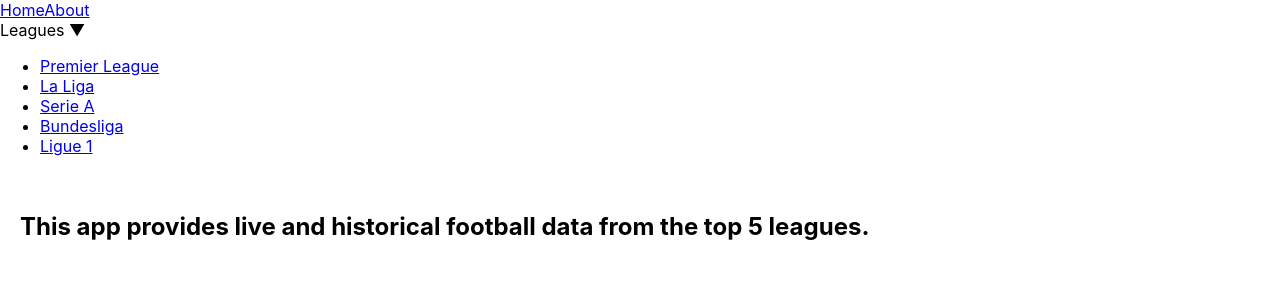
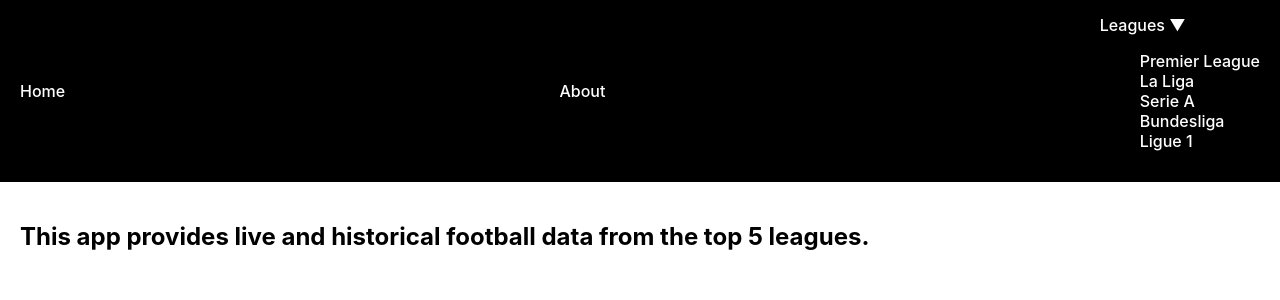
Before and after one commit to cyrusmathew/Football-score-app, a React (Create React App) app: page /about in a window 1280 px wide. Shown: the top 300 px of the page. Built offline with nearby package versions, Linux system fonts and the light colour scheme.

Commit message:
Styled header and added team logos

```diff
--- /dev/null
+++ b/src/components/Header.css
@@ -0,0 +1,26 @@
+.header {
+  background-color: black; /* Dark background */
+  padding: 15px 20px;
+}
+
+.nav {
+  display: flex;
+  align-items: center;
+  justify-content: space-between;
+  gap: 30px;
+}
+
+.nav-link {
+  color: white;
+  text-decoration: none;
+  font-weight: 500;
+  font-size: 16px;
+}
+
+.nav-link:hover {
+  text-decoration: underline;
+}
+
+.dropdown {
+  position: relative;
+}
--- a/src/components/Header.js
+++ b/src/components/Header.js
@@ -1,5 +1,7 @@
 import React from 'react';
 import { Link } from 'react-router-dom';
+import './Header.css';
+
 
 const leagues = [
   { id: 39, name: "Premier League" },
--- a/src/pages/About.js
+++ b/src/pages/About.js
@@ -1,3 +1,5 @@
-export default function About() {
-  return <h2>This app provides live and historical football data from the top 5 leagues.</h2>;
+function About(){
+    return <h2>This app provides live and historical football data from the top 5 leagues.</h2>;
 }
+
+export default About;
--- a/src/pages/Home.js
+++ b/src/pages/Home.js
@@ -1,3 +1,5 @@
-export default function Home() {
-  return <h2>Welcome to the Football Stats App</h2>;
+function Home(){
+    return <h2>Welcome to the Football Stats App</h2>;
 }
+
+export default Home;
--- a/src/pages/LeaguePage.js
+++ b/src/pages/LeaguePage.js
@@ -1,7 +1,7 @@
 import React, { useEffect, useState } from 'react';
 import { useParams } from 'react-router-dom';
 
-export default function LeaguePage() {
+function LeaguePage() {
   const { leagueName } = useParams();
   const [seasonMatches, setSeasonMatches] = useState({});
   const [loading, setLoading] = useState(true);
@@ -31,15 +31,25 @@ export default function LeaguePage() {
       <h2>{leagueName}</h2>
       {Object.keys(seasonMatches).sort().reverse().map(season => (
         <div key={season}>
-          <h3>Season {season}</h3>
+          <h3>
+            Season {season.toString().slice(2)}/{(parseInt(season) + 1).toString().slice(2)}
+          </h3>
           {seasonMatches[season].map(match => (
             <div key={match.match_id} style={{
               padding: '10px',
-              borderBottom: '1px solid #ccc'
+              borderBottom: '1px solid #ccc',
+              display: 'flex',
+              alignItems: 'center',
+              gap: '10px'
             }}>
-              {match.home_team} {match.home_score} - {match.away_score} {match.away_team}
-              <br />
-              <small>{new Date(match.date).toLocaleString()}</small>
+              <img src={match.home_logo} alt="home logo" style={{ height: '20px' }} />
+              <span>{match.home_team}</span>
+              <strong>{match.home_score}</strong>
+              <span>-</span>
+              <strong>{match.away_score}</strong>
+              <span>{match.away_team}</span>
+              <img src={match.away_logo} alt="away logo" style={{ height: '20px' }} />
+              <small style={{ marginLeft: 'auto' }}>{new Date(match.date).toLocaleString()}</small>
             </div>
           ))}
         </div>
@@ -47,3 +57,5 @@ export default function LeaguePage() {
     </div>
   );
 }
+
+export default LeaguePage;
```
